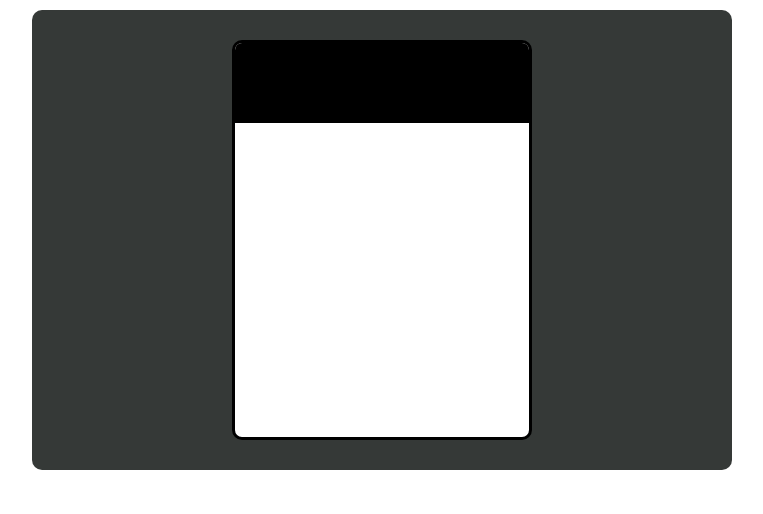
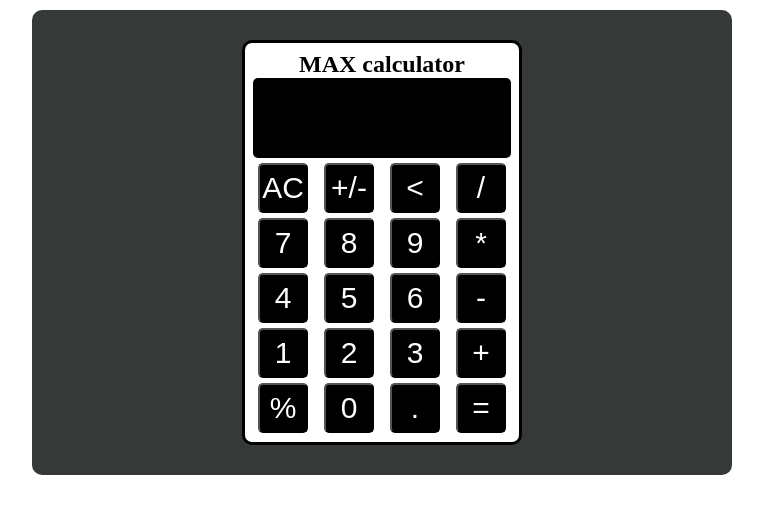
Before and after one commit to Web-Tushar/js-calculator-, a plain HTML site: page index.html in a window 1280 px wide. Shown: the whole page, without its empty margins (258-1021 px from the left). Drawn offline with Linux system fonts and the light colour scheme.

Commit message:
calculator design complete

```diff
--- a/index.html
+++ b/index.html
@@ -10,7 +10,44 @@
      <section class="calculator">
           <div class="container">
                <div class="calculator__body">
-                    <div class="calculator__display">
+                    <h2 class="calculator__heading">MAX calculator</h2>
+                    <div class="calculator__display"></div>
+                    <div class="button__area">
+
+                         <div class="btn__row">
+                              <button type="button" id="one" class="btn">AC</button>
+                              <button type="button" id="one" class="btn"> +/-</button>
+                              <button type="button" id="one" class="btn"> < </button>
+                              <button type="button" id="one" class="btn">/</button>
+                         </div>
+
+                         <div class="btn__row">
+                              <button type="button" id="one" class="btn">7</button>
+                              <button type="button" id="one" class="btn">8</button>
+                              <button type="button" id="one" class="btn">9</button>
+                              <button type="button" id="one" class="btn">*</button>
+                         </div>
+
+                         <div class="btn__row">
+                              <button type="button" id="one" class="btn">4</button>
+                              <button type="button" id="one" class="btn">5</button>
+                              <button type="button" id="one" class="btn">6</button>
+                              <button type="button" id="one" class="btn">-</button>
+                         </div>
+
+                         <div class="btn__row">
+                              <button type="button" id="one" class="btn">1</button>
+                              <button type="button" id="one" class="btn">2</button>
+                              <button type="button" id="one" class="btn">3</button>
+                              <button type="button" id="one" class="btn">+</button>
+                         </div>
+
+                         <div class="btn__row">
+                              <button type="button" id="one" class="btn">%</button>
+                              <button type="button" id="one" class="btn">0</button>
+                              <button type="button" id="one" class="btn">.</button>
+                              <button type="button" id="one" class="btn">=</button>
+                         </div>
 
 
                     </div>
--- a/style.css
+++ b/style.css
@@ -21,9 +21,10 @@
 }
 
 .calculator__body{
+     padding: 8px;
      margin: 0 auto;
-     width: 300px;
-     height: 400px;
+     width: 280px;
+     height: 405px;
      border:3px solid black;
      border-radius: 10px;
      overflow: hidden;
@@ -31,9 +32,39 @@
 }
 
 .calculator__display{
+     border-radius: 5px;
+     padding: 10px;
      height: 80px;
      width: 100%;
      background-color: black;
      /* border-radius: 10px; */
      color: white;
 }
+
+.calculator__heading{
+     text-align: center;
+}
+
+.button__area{
+     padding: 5px;
+}
+.button__area{
+     display: flex;
+     flex-direction: column;
+     gap: 5px;
+}
+.btn__row{
+     display: flex;
+justify-content: space-between;
+}
+.btn{
+
+     width:50px;
+     height: 50px;
+     /* padding: 10px; */
+     font-size: 30px;
+     border-radius: 5px;
+     background-color: black;
+     color: white;
+     cursor: pointer;
+}
```
